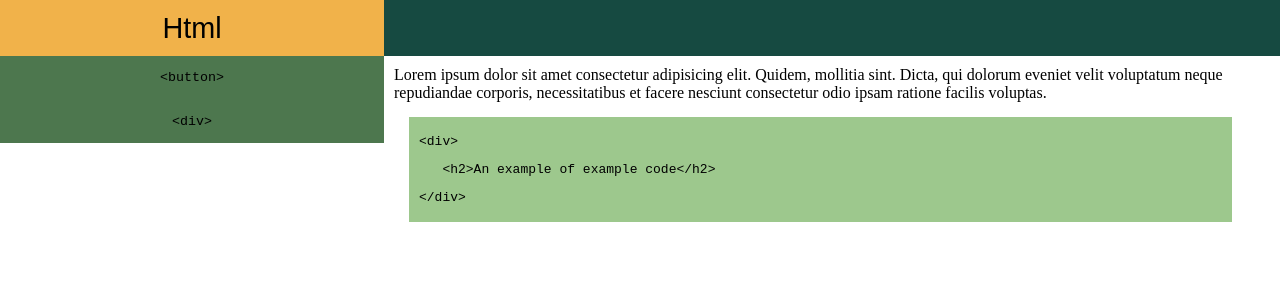
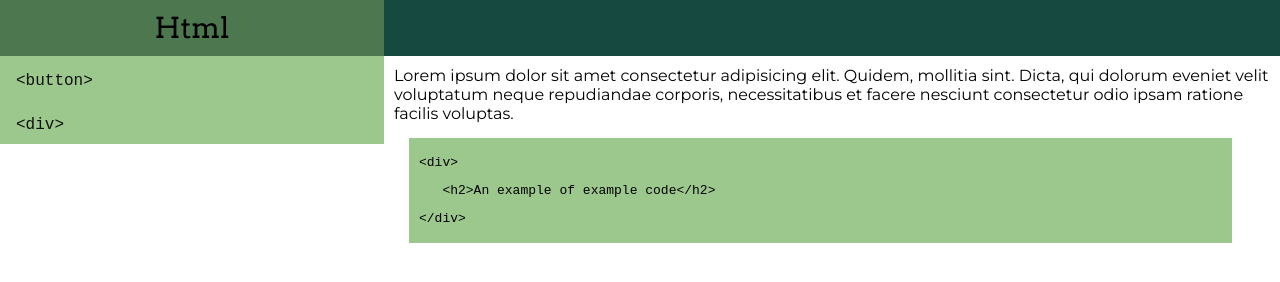
Before and after one commit to CamiloTangoa/Couch-Computer, a plain HTML site: page index.html in a window 1280 px wide. Drawn offline with Linux system fonts and the light colour scheme.

Commit message:
Import and use google fonts in titles and content

```diff
--- a/css/styles.css
+++ b/css/styles.css
@@ -1,9 +1,13 @@
+@import url('https://fonts.googleapis.com/css2?family=Arvo&family=Montserrat&display=swap');
+
 :root {
     --border-color: #000000;
     --box-shadow-color: #525050;
     --dark-green: #164A41;
+    --dark-green-contrast: #83BB84;
     --green: #4D774E;
     --light-green: #9DC88D;
+    --light-green-contrast: #0F100F;
     --orange: #F1B24A;
     --white: #FFFFFF;
 }
@@ -31,14 +35,21 @@ html {
 }
 
 .nav-bar__button {
-    background-color: var(--green);
+    background-color: var(--light-green);
     border: unset;
     width: 100%;
+    height: 5.5vh;
+    font-family: 'Montserrat', serif;
+    text-align: left;
+    padding: 0 0 0 1rem;
+    color: var(--light-green-contrast);
+    font-size: 16px;
 }
 
 .nav-bar__main-button {
-    background-color: var(--orange);
+    background-color: var(--green);
     border: unset;
+    font-family: 'Arvo', serif;
     font-size: 1.8rem;
     height: 7vh;
     min-height: 50px;
@@ -48,6 +59,7 @@ html {
 
 .section {
     padding: 10px;
+    font-family: 'Montserrat', serif;
 }
 
 .section__code {
```
